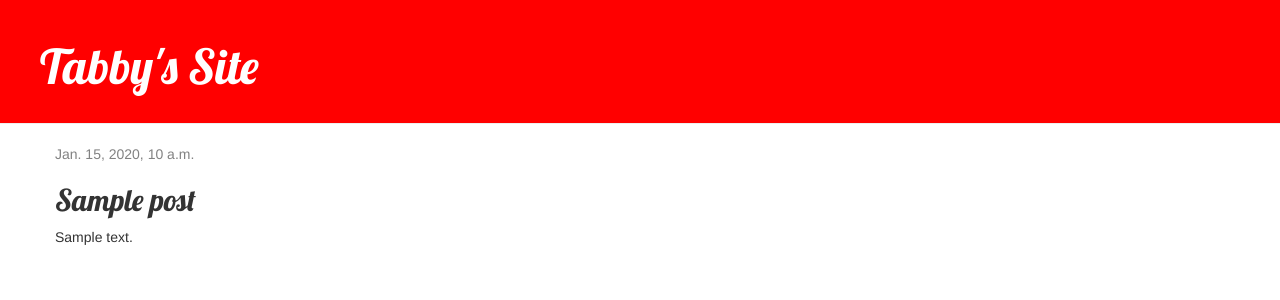
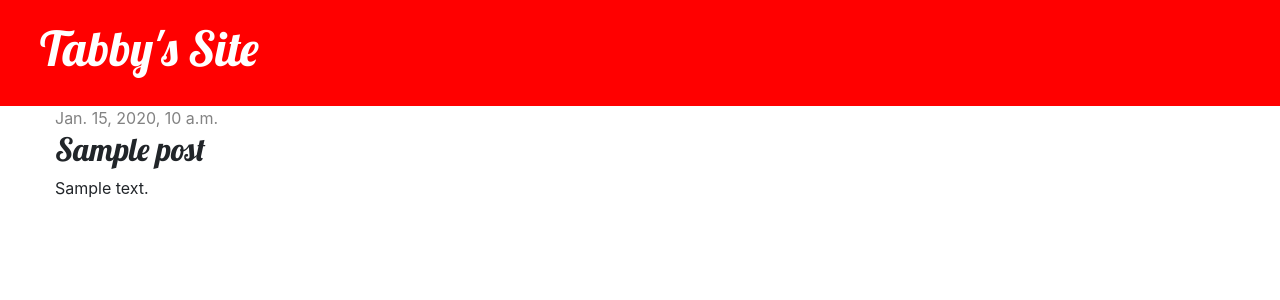
Before and after one commit to tabbyjo/my-first-blog, a Django app: page /post/1/ in a window 1280 px wide. Shown: the top 300 px of the page. Run offline with Django 3.2, Linux system fonts and the light colour scheme; tables that the repository leaves empty hold one stand-in row (values such as "Sample post"); some libraries are stand-ins or nearby versions.

Commit message:
Added view and template for detailed blog post as well as CSS for the site.

```diff
--- a/blog/templates/blog/base.html
+++ b/blog/templates/blog/base.html
@@ -1,10 +1,10 @@
 {% load static %}
 <html>
     <head>
-        <link rel="stylesheet" type="text/css" href="//fonts.googleapis.com/css?family=Lobster">
+        <link rel="stylesheet" type="text/css" href="//fonts.googleapis.com/css?family=Lobster" />
         <title>Tabbys Site</title>
-        <link rel="stylesheet" href="//maxcdn.bootstrapcdn.com/bootstrap/3.2.0/css/bootstrap.min.css">
-        <link rel="stylesheet" href="//maxcdn.bootstrapcdn.com/bootstrap/3.2.0/css/bootstrap-theme.min.css">
+        <link rel="stylesheet" href="https://stackpath.bootstrapcdn.com/bootstrap/4.3.1/css/bootstrap.min.css" integrity="sha384-ggOyR0iXCbMQv3Xipma34MD+dH/1fQ784/j6cY/iJTQUOhcWr7x9JvoRxT2MZw1T" crossorigin="anonymous">
+        <script src="https://stackpath.bootstrapcdn.com/bootstrap/4.3.1/js/bootstrap.min.js" integrity="sha384-JjSmVgyd0p3pXB1rRibZUAYoIIy6OrQ6VrjIEaFf/nJGzIxFDsf4x0xIM+B07jRM" crossorigin="anonymous"></script>
         <link rel="stylesheet" href="{% static 'css/blog.css' %}">
 
     </head>
```
